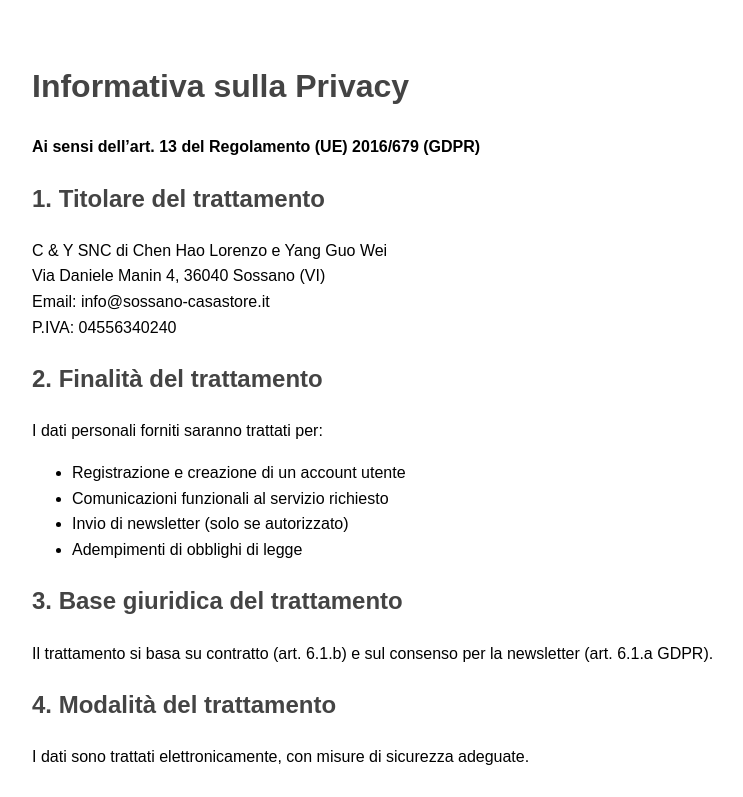
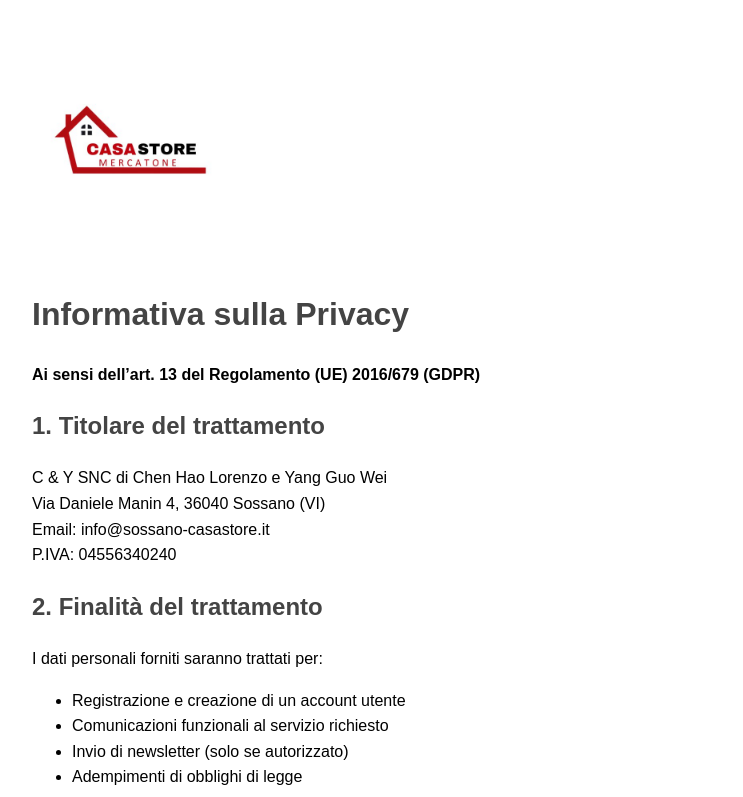
Before and after one commit to CassaSChen/privacy-policy, a plain HTML site: page index.html in a window 1280 px wide. Shown: the top 797 px of the page, without its empty margins (208-951 px from the left). Drawn offline with Linux system fonts and the light colour scheme.

Commit message:
Update index.html

```diff
--- a/index.html
+++ b/index.html
@@ -1,5 +1,6 @@
 <!DOCTYPE html>
 <html lang="it">
+<img src="logo.png" alt="Logo del Negozio" style="max-width: 200px; margin-bottom: 20px;">
 <head>
   <meta charset="UTF-8">
   <title>Privacy Policy - C & Y SNC</title>
```
